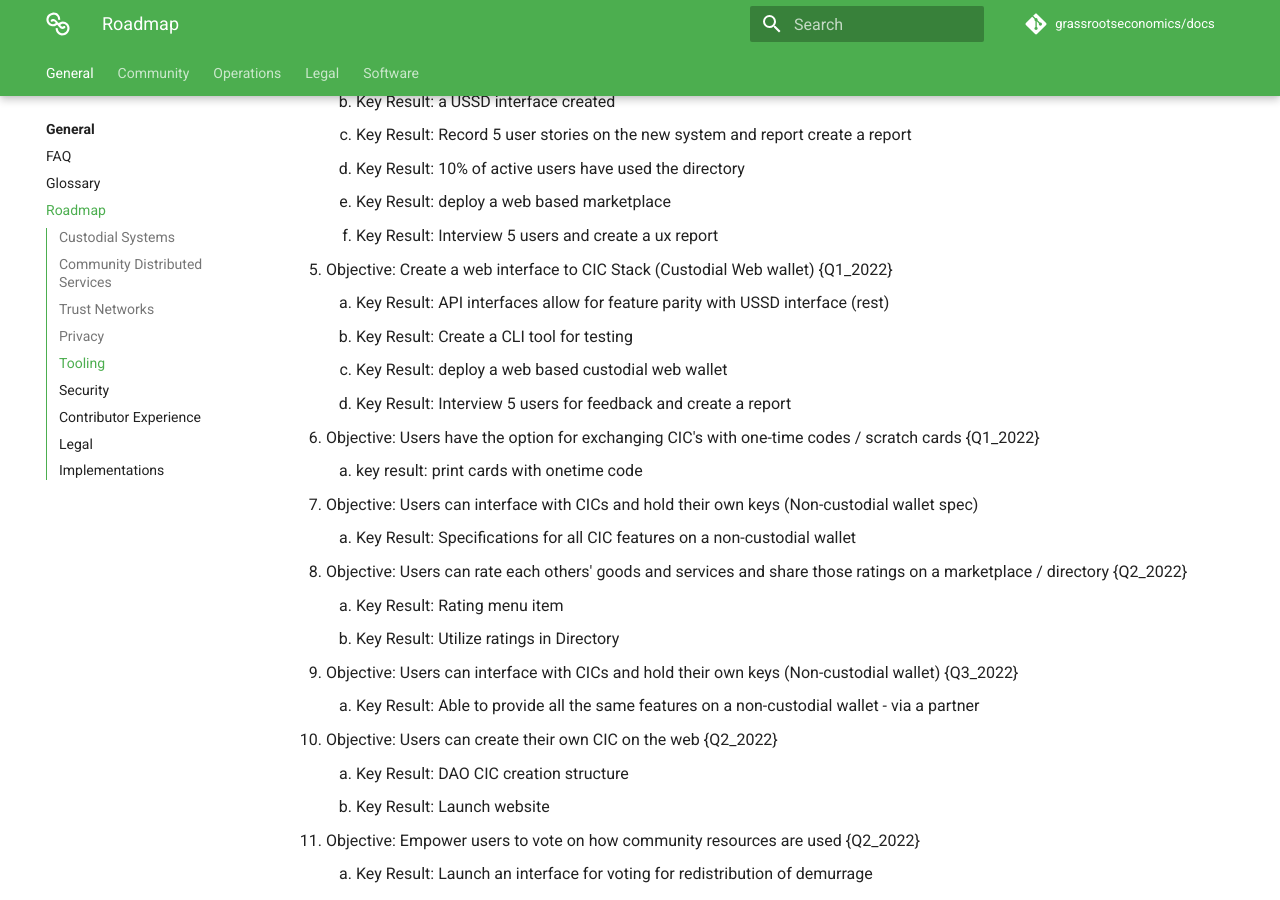
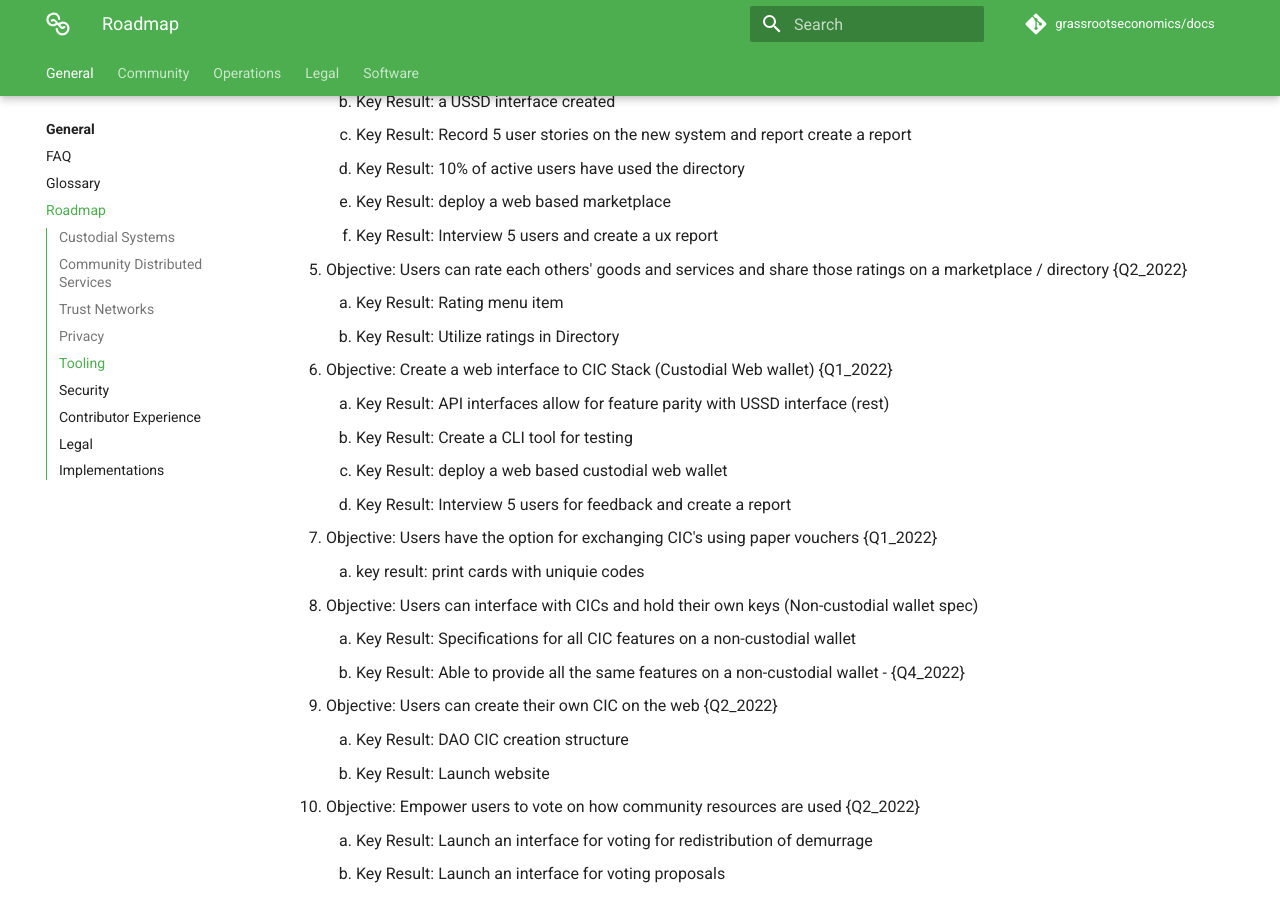
Before and after one commit to grassrootseconomics/docs.grassecon.org, an MkDocs documentation site: the page built from docs/roadmap.md, in a window 1280 px wide and 900 px high, scrolled down 2240 px. Built offline with MkDocs 1.6.1 and Material for MkDocs 9.7.7, drawn with Linux system fonts in a browser that asks for light colours; comment, search, counter and statistics services are not loaded; some of the changed text lies outside the part shown.

Commit message:
small edits on roadmap

```diff
--- a/docs/roadmap.md
+++ b/docs/roadmap.md
@@ -18,7 +18,7 @@
 
 1. Objective: Local Blockchain Development
     1. Key Result: Specifications for all shared ledger features with consistency with CIC legal and tech framework {Q1_2022}
-    1. Key Result: Tested Interoperability between CIC Chains (BloxBerg and new chains) {Q3_2022}
+    1. Key Result: Tested Interoperability between CIC Chains {Q3_2022}
     1. Key Result: New Chain deployed on a local CIC network with 5+ nodes {Q4_2022}
 
 1. Objective: Local Micro Services {Q4_2022}
@@ -80,24 +80,23 @@
     1. Key Result: deploy a web based marketplace
     1. Key Result: Interview 5 users and create a ux report
 
+1. Objective: Users can rate each others' goods and services and share those ratings on a marketplace / directory  {Q2_2022}
+    1. Key Result: Rating menu item
+    1. Key Result: Utilize ratings in Directory
+
 1. Objective: Create a web interface to CIC Stack (Custodial Web wallet) {Q1_2022}
     1. Key Result: API interfaces allow for feature parity with USSD interface (rest)
     1. Key Result: Create a CLI tool for testing
     1. Key Result: deploy a web based custodial web wallet
     1. Key Result: Interview 5 users for feedback and create a report
 
-1. Objective: Users have the option for exchanging CIC's with one-time codes / scratch cards {Q1_2022}
-    1. key result: print cards with onetime code
+1. Objective: Users have the option for exchanging CIC's using paper vouchers {Q1_2022}
+    1. key result: print cards with uniquie codes
 
 1. Objective: Users can interface with CICs and hold their own keys (Non-custodial wallet spec)
     1. Key Result: Specifications for all CIC features on a non-custodial wallet
+    1. Key Result: Able to provide all the same features on a non-custodial wallet - {Q4_2022}
 
-1. Objective: Users can rate each others' goods and services and share those ratings on a marketplace / directory  {Q2_2022}
-    1. Key Result: Rating menu item
-    1. Key Result: Utilize ratings in Directory
-
-1. Objective: Users can interface with CICs and hold their own keys (Non-custodial wallet)  {Q3_2022}
-    1. Key Result: Able to provide all the same features on a non-custodial wallet - via a partner
 
 1. Objective: Users can create their own CIC on the web {Q2_2022}
     1. Key Result: DAO CIC creation structure
```
Also changed, not shown: other parts of docs/roadmap.md (+3 -3 lines), docs/operations/support.md (+1 -1 lines), docs/operations/training.md (+1 -2 lines).
